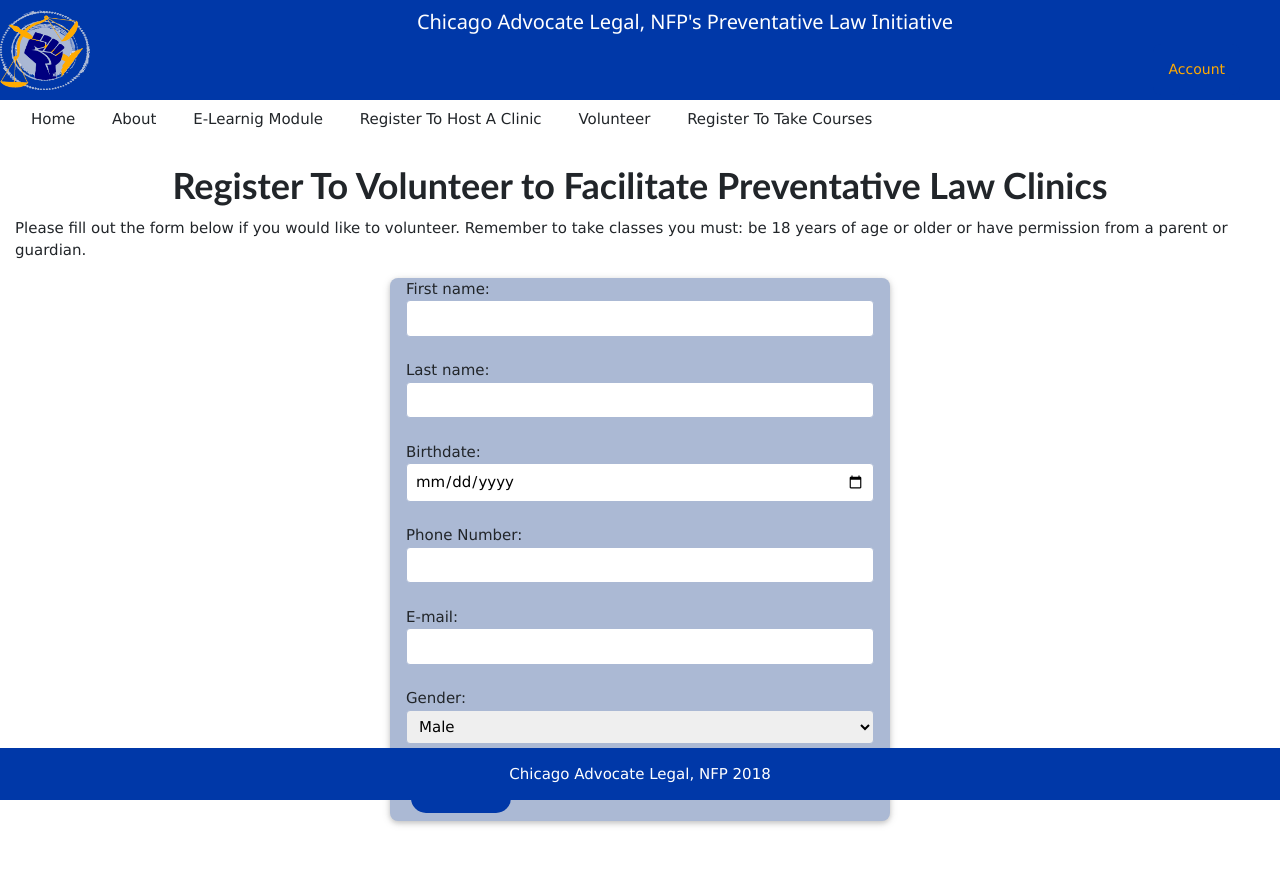
After one commit to CNWNMURRAY/PLI-COMP490, a Django app: page /PLCert/volunteer/ in a window 1280 px wide. The commit adds this page. Run offline with Django 3.2, Linux system fonts and the light colour scheme; some libraries are stand-ins or nearby versions.

```diff
--- a/PLI/PLCert/templates/PLCert/layout.html
+++ b/PLI/PLCert/templates/PLCert/layout.html
@@ -131,13 +131,21 @@
             color: white;
         }
 
-         div #registration{
+        div #registration{
 
           margin-left: auto;
           margin-right: auto;
           background-color: #abb9d4;
           border-radius: 8px;
         }
+
+        div #volunteer{
+
+            margin-left: auto;
+            margin-right: auto;
+            background-color: #abb9d4;
+            border-radius: 8px;
+          }
 
         #simple_link{
             width: 100px;
@@ -240,6 +248,7 @@
           <a href="/PLCert/about" class="w3-bar-item w3-button w3-round-small  w3-hover-orange w3-mobile">About</a>
           <a href="/PLCert/courses" class="w3-bar-item w3-button w3-round-small w3-hover-cyan w3-mobile">E-Learnig Module</a>
           <a href="/PLCert/events" class="w3-bar-item w3-button w3-round-small w3-hover-amber w3-mobile"> Register To Host A Clinic</a>
+          <a href="/PLCert/volunteer" class="w3-bar-item w3-button w3-round-small w3-hover-amber w3-mobile"> Volunteer</a>
           <a href="/PLCert/register" class="w3-bar-item w3-button w3-round-small w3-hover-amber w3-mobile">Register To Take Courses</a>
     </div>
 
--- /dev/null
+++ b/PLI/PLCert/templates/PLCert/volunteer.html
@@ -0,0 +1,33 @@
+{% extends 'PLCert/layout.html' %}
+{% load staticfiles %}
+
+{% block content %}
+
+
+<h1 style="font-family:calibri;"><strong> Register To Volunteer to Facilitate Preventative Law Clinics</strong></h1>
+<p> Please fill out the form below if you would like to volunteer. Remember to take classes you must:
+be 18 years of age or older or have permission from a parent or guardian. <br>
+
+<div id="volunteer" align="justify" style= "width: 500px" class = "w3-panel  w3-card">
+
+    <form   action="/action_page.php">
+            First name:<br><input type="text" name="Fname"><br><br>
+            Last name:<br><input type="text" name="Lname"><br><br>
+            Birthdate:<br><input type="date" name="bdate"><br><br>
+            Phone Number:<br><input type="phonenumber" phonenumber="phonenumber"><br><br>
+            E-mail:<input type="email" name="contact_email"><br><br>
+            Gender:
+            <select name="gender">
+                    <option value="male">Male</option>
+                    <option value="female">Female</option>
+                    <option value="nonbinary">Nonbinary</option>
+                    <option value="other">Other</option>
+            </select><br><br>
+            <input type="submit" class="w3-btn  w3-ripple"><br>
+    </form>
+</div><br>
+
+
+
+
+{% endblock %}
--- a/PLI/PLCert/urls.py
+++ b/PLI/PLCert/urls.py
@@ -18,6 +18,7 @@ urlpatterns = [
     url(r'^poll/$', views.poll, name ='poll'),
     url(r'^PLV/$', views.PLV, name ='PLV'),
     url(r'^emodule/$', views.emodule, name ='emodule'),
+    url(r'^volunteer/$', views.volunteer, name ='volunteer'),
     url(r'^results/$', views.results, name ='results')
 
 
--- a/PLI/PLCert/views.py
+++ b/PLI/PLCert/views.py
@@ -54,6 +54,9 @@ def poll(request, question_id):
 def PLV(request):
     return render(request, 'PLCert/PLV.html')
 
+def volunteer(request):
+    return render(request, 'PLCert/volunteer.html')
+
 
 def results(request):
     return render(request, 'PLCert/results.html')
```
Also changed, not shown: PLI/PLCert/templates/PLCert/courselist.html (+22 -1 lines), PLI/PLCert/templates/PLCert/courses.html (+8 -8 lines).
